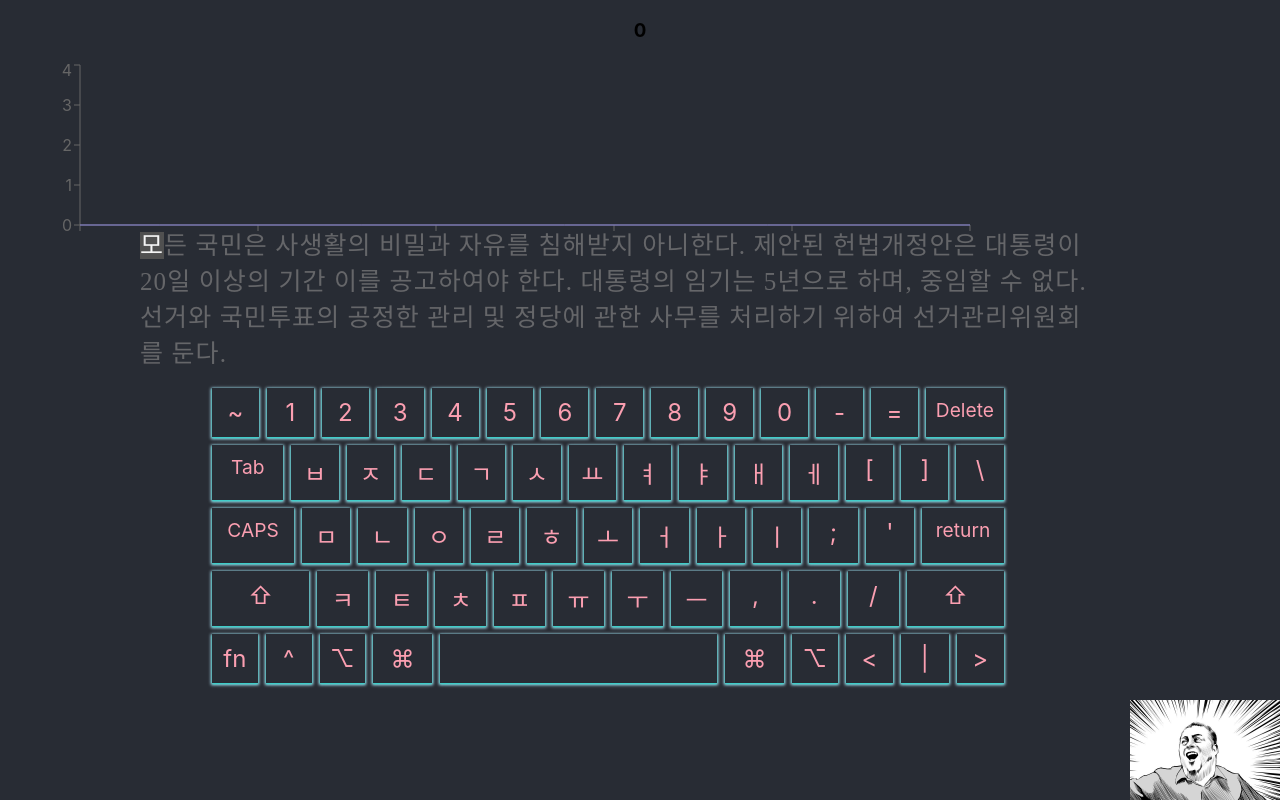
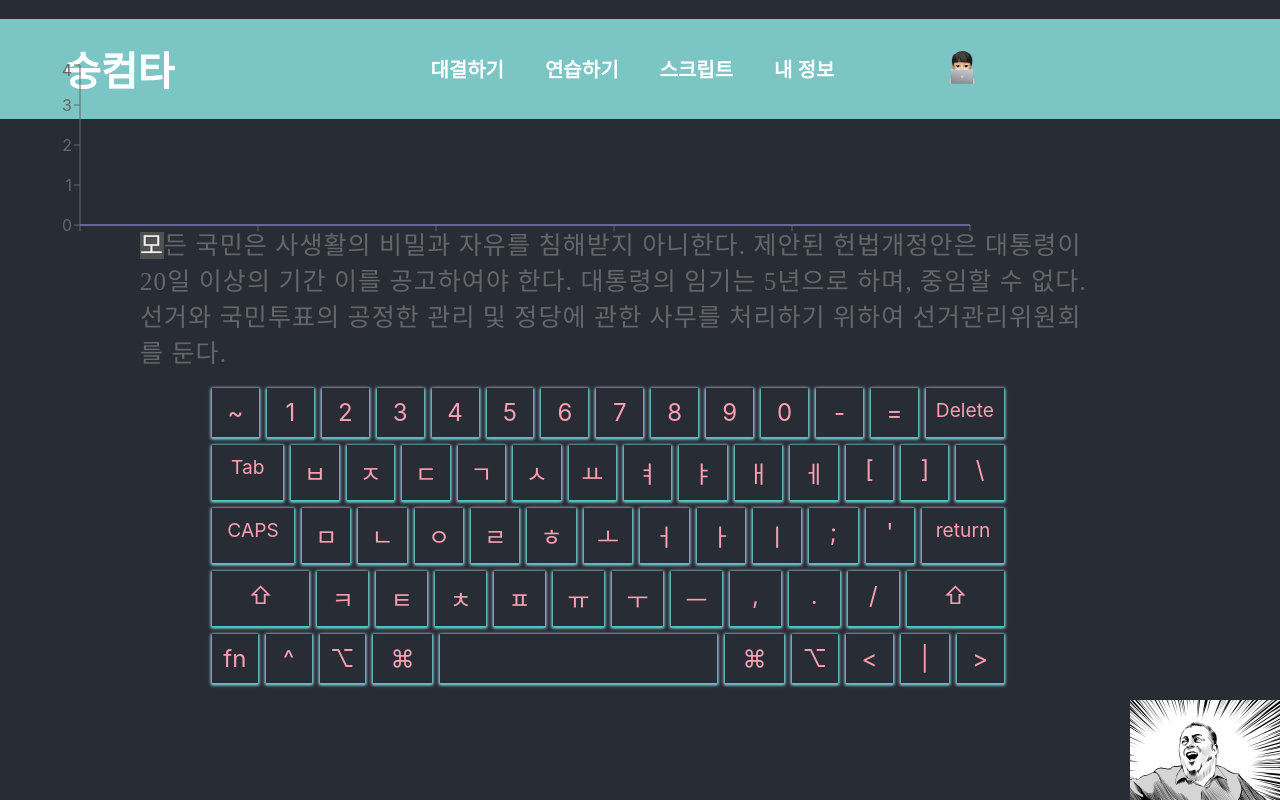
Before and after one commit to SoongComTyping/soongcom-react, a React (Create React App) app in the folder front/: page / in a window 1280 px wide. Built offline with nearby package versions, Linux system fonts and the light colour scheme; no server answers; what inko would draw is missing.

Commit message:
헤더 상단바 생성

```diff
--- a/front/src/App.js
+++ b/front/src/App.js
@@ -9,6 +9,7 @@ import TypingScript from './TypingScript';
 import { KoreanInputMethod } from './KoreanHelper';
 import { JapanAnime } from './Animation'
 import TypingSpeedGraph from './TypingSpeedGraph';
+import Header from './components/Header';
 
 function App() {
   const [currentKey, setCurrentKey] = useState("");
@@ -136,6 +137,7 @@ function App() {
 
   return (
     <div className="App">
+      <Header/>
       <TypingSpeedGraph num={typeSpeed} list={typeSpeedList} />
       <ScriptContext.Provider value={{ body, userInput, language, koreanBuffer, displayMode }}>
         <TypingScript style={TypingScriptStyle} />
--- /dev/null
+++ b/front/src/components/Header.js
@@ -0,0 +1,57 @@
+import React from 'react';
+import Img from '../assets/codong.png';
+
+function Header() {
+  return (
+    <div style={HeaderStyle}>
+      <div style={TitleStyle}>
+        <b>숭컴타</b>
+      </div>
+      <div style={MenuStyle}>
+        <div style={MenuItemStyle}>대결하기</div>
+        <div style={MenuItemStyle}>연습하기</div>
+        <div style={MenuItemStyle}>스크립트</div>
+        <div style={MenuItemStyle}>내 정보</div>
+      </div>
+      <div>
+        <img width='40px' height='40px' src={Img} />
+      </div>
+    </div>
+  )
+}
+
+const HeaderStyle = {
+  position: 'absolute',
+  width: '100%',
+  overflow: 'hidden',
+  background: '#7BC5C5',
+  height: '100px',
+  fontSize: '25px',
+  fontWeight: '400',
+  fontFamily: 'Noto Serif KR',
+  textAlign: 'left',
+  alignItems: 'center',
+  display: 'flex',
+}
+
+const TitleStyle = {
+  marginLeft: '5%',
+  marginRight : '20%',
+  color : 'white',
+  fontSize: '40px'
+}
+
+const MenuStyle = {
+  width: '40%',
+  display: 'flex',
+  alignItems: 'center',
+}
+
+const MenuItemStyle = {
+  color: 'white',
+  marginRight: '8%',
+  fontWeight: '700',
+  fontSize: '20px',
+}
+
+export default Header;
```
Also changed, not shown: front/src/assets/codong.png (added).
